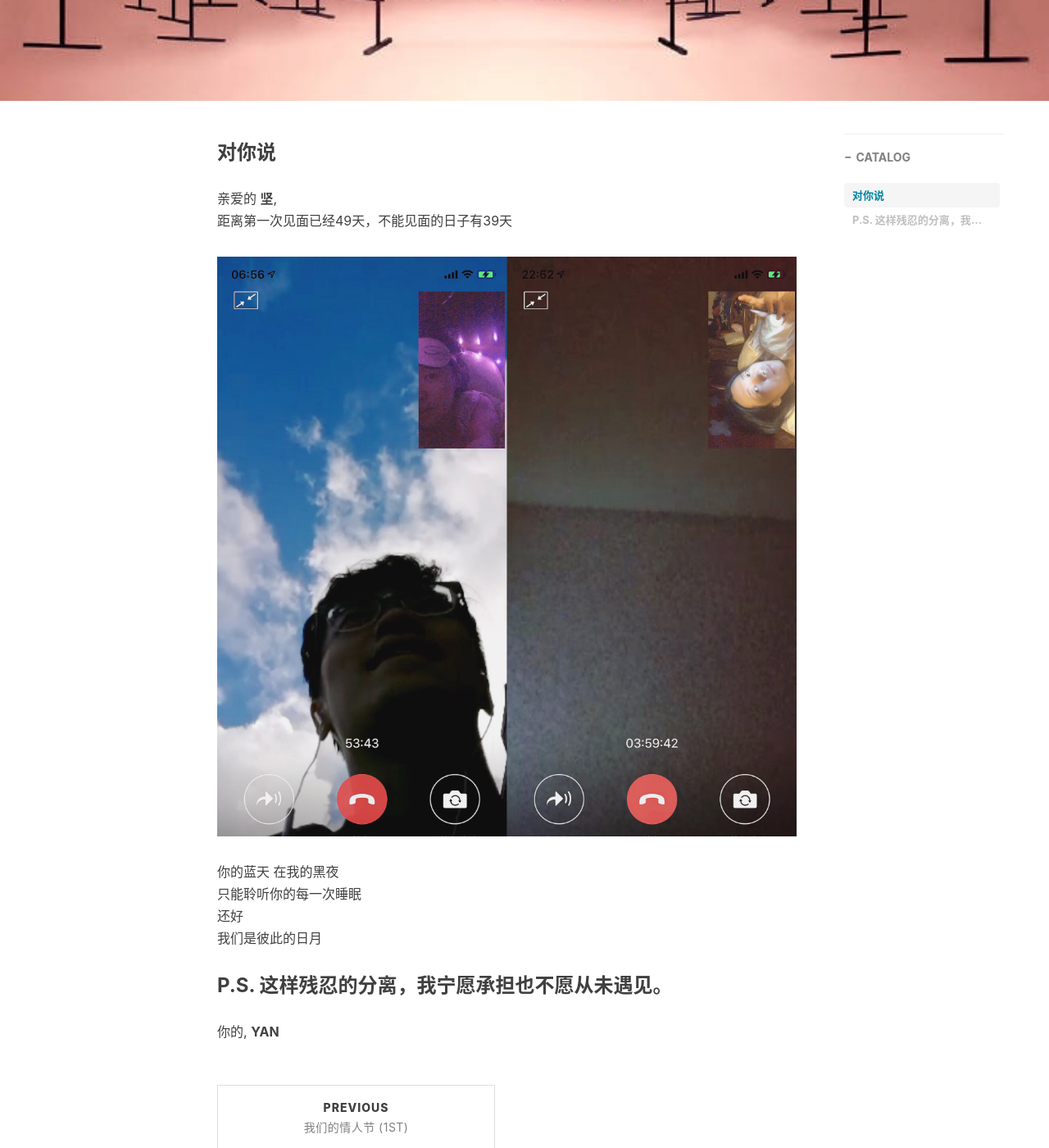
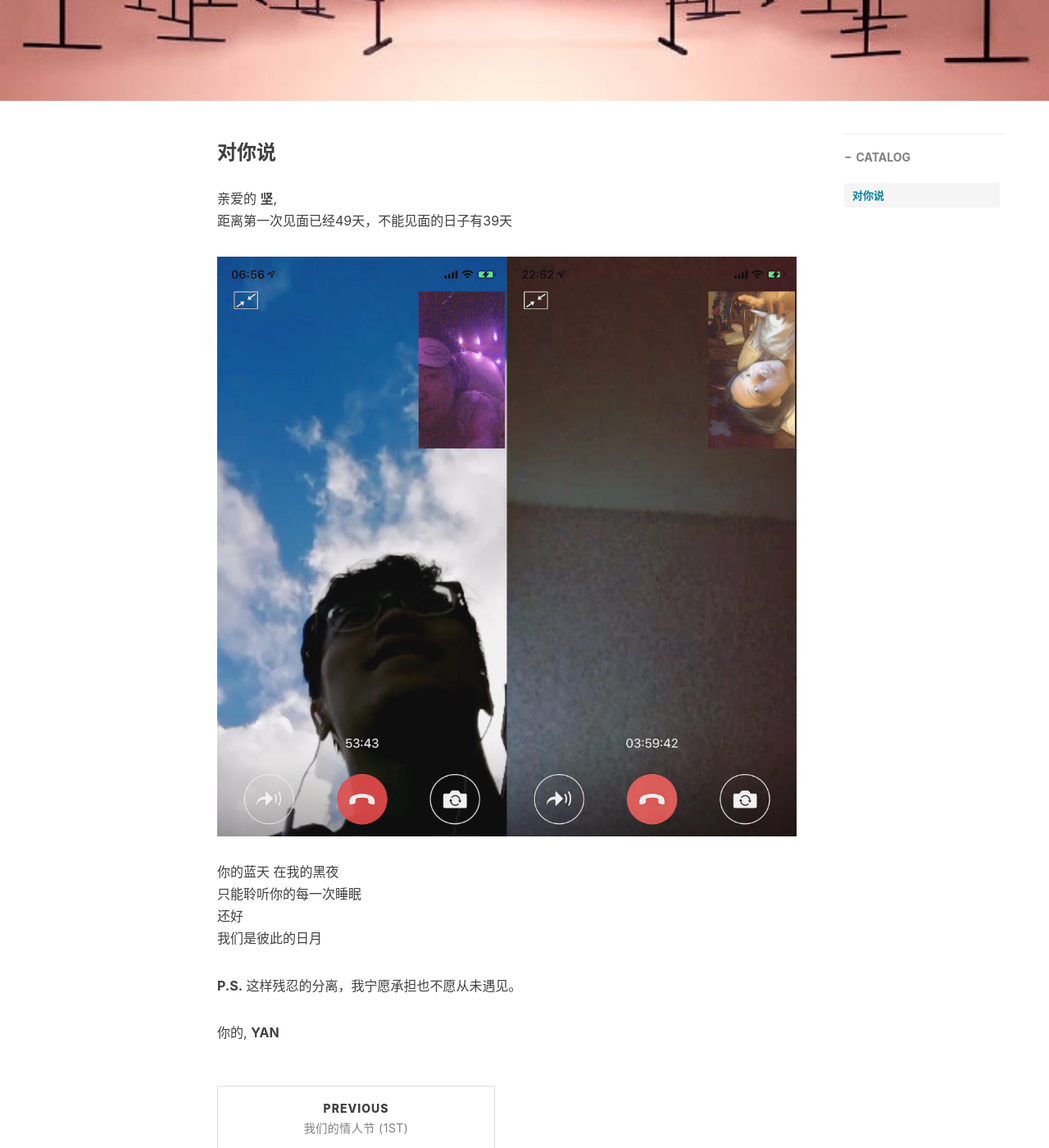
Before and after one commit to project106/project106.github.io, a Jekyll site: the page built from _posts/2019-02-18-For_you.md, in a window 1280 px wide and 1400 px high, scrolled down 400 px. Shown: the whole window at 82% size. Built offline with Jekyll 4.4.1, drawn with Linux system fonts in a browser that asks for light colours; nearby versions of some CDN libraries; comment, search, counter and statistics services are not loaded.

Commit message:
Update 2019-02-18-For_you.md

```diff
--- a/_posts/2019-02-18-For_you.md
+++ b/_posts/2019-02-18-For_you.md
@@ -24,7 +24,7 @@ tags:
 我们是彼此的日月<br>
 
 
-### P.S. 这样残忍的分离，我宁愿承担也不愿从未遇见。
+**P.S.** 这样残忍的分离，我宁愿承担也不愿从未遇见。
 
 
 你的,
```
